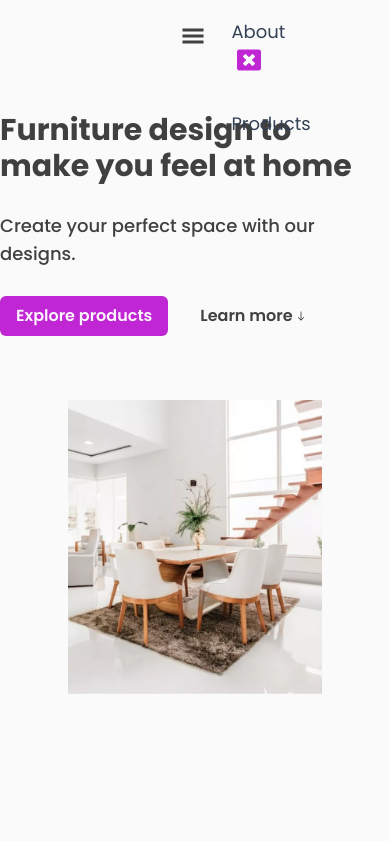
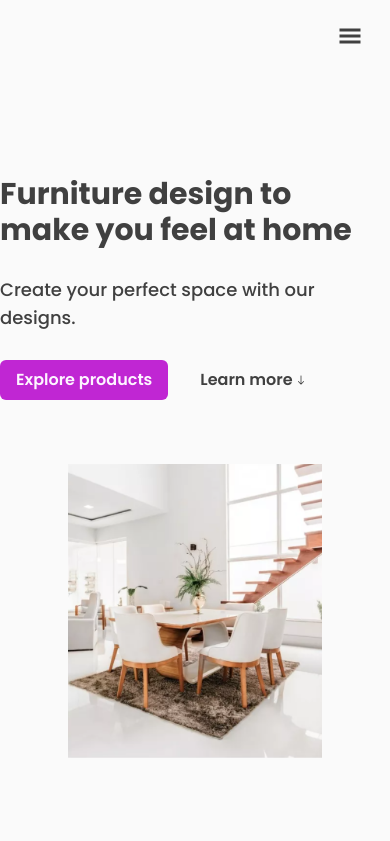
Before and after one commit to MarioMilosevic/x-shoppers-dream-e-commerce, a React (Vite) app: page / in a window 390 px wide. Shown: the top 841 px of the page. Built offline with nearby package versions, Linux system fonts and the light colour scheme; no server answers.

Commit message:
Add pages folder and move home products about and cart into it

```diff
--- a/src/components/FeaturedProducts.tsx
+++ b/src/components/FeaturedProducts.tsx
@@ -24,7 +24,7 @@
 
   return (
     <>
-      <section className="w-full border-b border-b-neutral-300 pt-24 pb-12">
+      <section className="w-full border-b border-b-neutral-300 py-24">
         <div className="flex flex-col lg:flex-row h-[550px] justify-evenly lg:w-[1250px] mx-auto">
           {products.map((product) => (
             <Product key={product.id} attributes={product.attributes} />
--- a/src/components/Home.tsx
+++ /dev/null
@@ -1,17 +0,0 @@
-import Hero from "./Hero"
-import News from "./News"
-import FeaturedProducts from "./FeaturedProducts"
-import Description from "./Description"
-const Home = () => {
-    return (<>
-      <main>
-        <Hero />
-        <News />
-        <FeaturedProducts/>
-        <Description/>
-      </main>
-  </>
-  )
-}
-
-export default Home
--- /dev/null
+++ b/src/components/Operations.tsx
@@ -0,0 +1,10 @@
+
+const Operations = () => {
+  return (
+    <section>
+
+    </section>
+  )
+}
+
+export default Operations
--- a/src/components/SharedLayout.tsx
+++ b/src/components/SharedLayout.tsx
@@ -12,7 +12,7 @@
   };
 
   const fixed = isNavFixed
-    ? "fixed bg-neutral-50 right-[50%] translate-x-[50%]"
+    ? "lg:fixed z-10 lg:bg-neutral-50 lg:right-[50%] lg:translate-x-[50%]"
     : "";
 
   return (
@@ -62,7 +62,9 @@
           </div>
         </div>
       </header>
+      <main>
       <Outlet context={{ isNavFixed, setIsNavFixed }} />
+      </main>
     </>
   );
 };
--- /dev/null
+++ b/src/pages/Home.tsx
@@ -0,0 +1,18 @@
+import Hero from "../components/Hero";
+import News from "../components/News";
+import FeaturedProducts from "../components/FeaturedProducts";
+import Description from "../components/Description";
+import Operations from "../components/Operations";
+const Home = () => {
+  return (
+    <>
+        <Hero />
+        <News />
+        <FeaturedProducts />
+      <Description />
+      <Operations/>
+    </>
+  );
+};
+
+export default Home;
```
Also changed, not shown: src/App.tsx (+4 -4 lines), src/pages/About.tsx (renamed from src/components/About.tsx), src/pages/Cart.tsx (renamed from src/components/Cart.tsx), src/pages/Products.tsx (renamed from src/components/Products.tsx).
